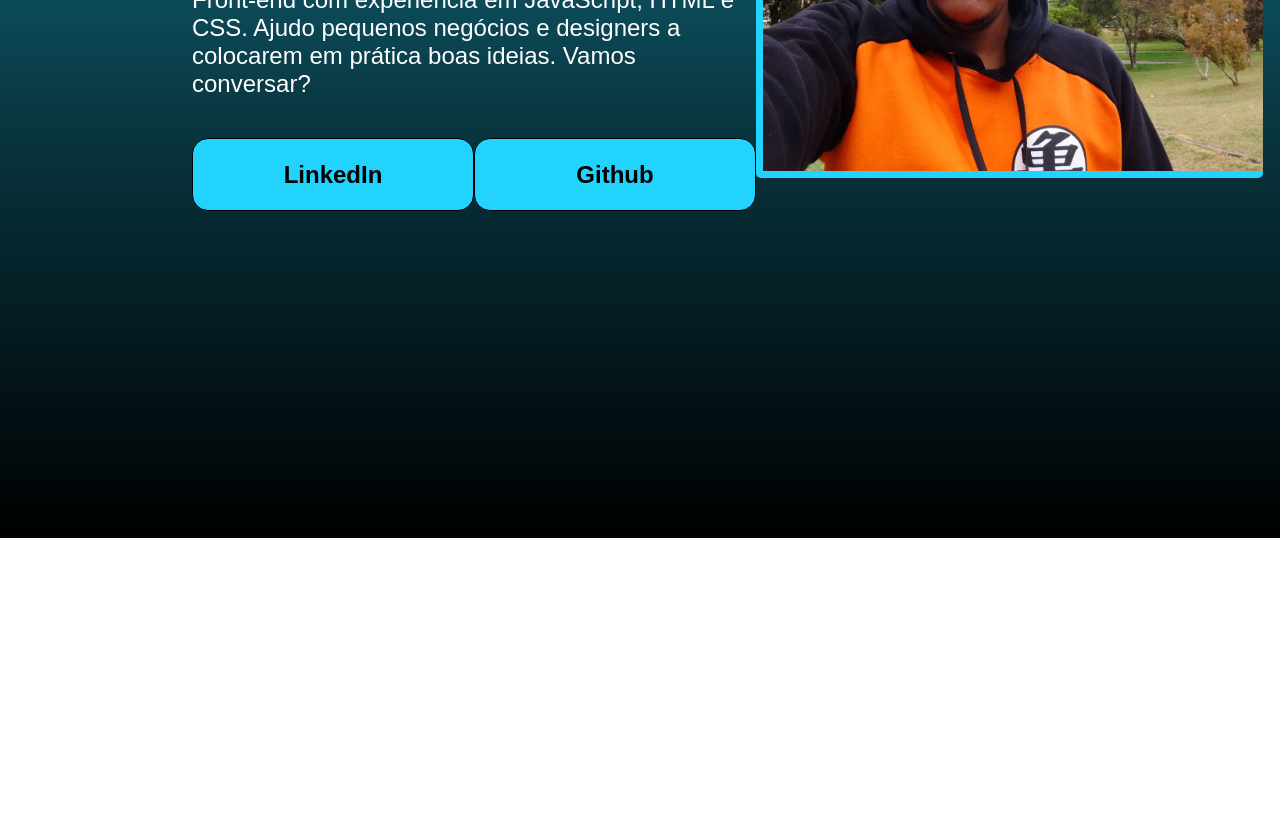
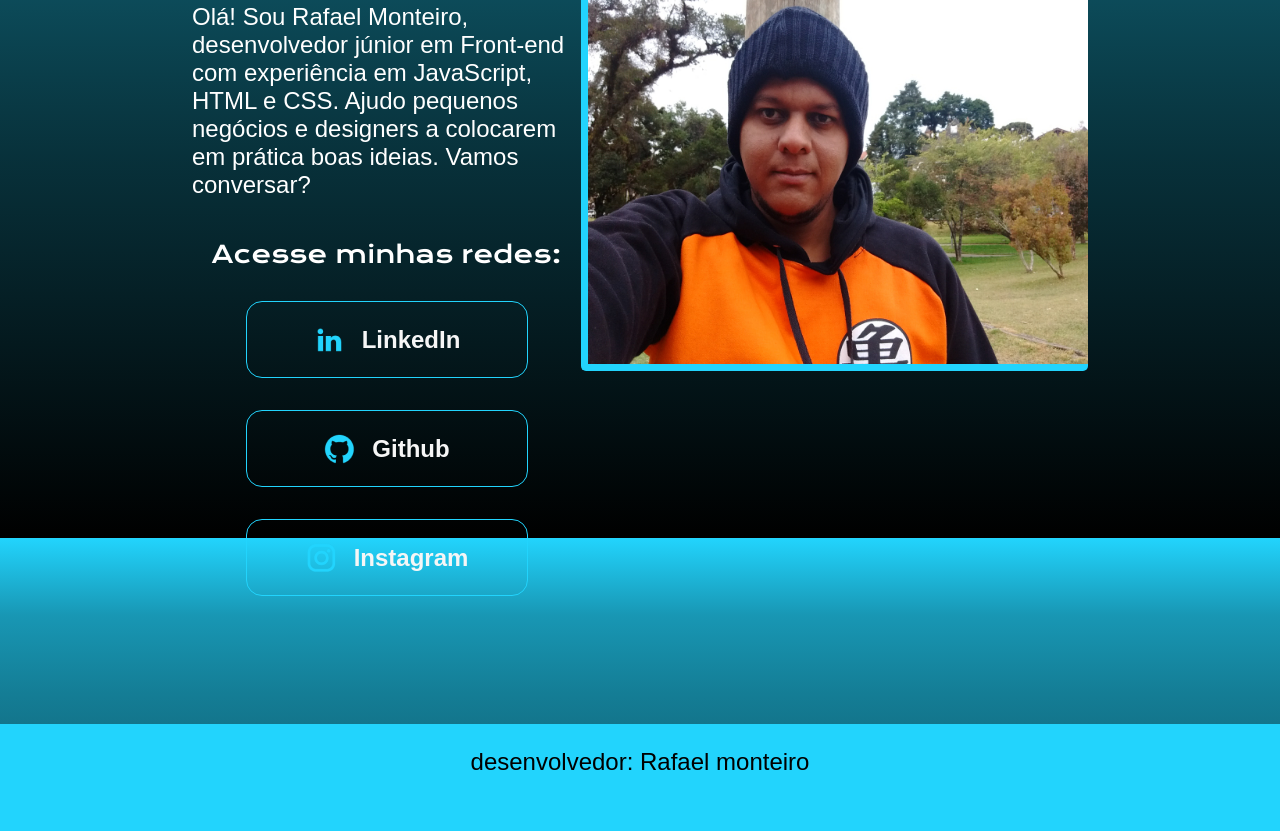
Before and after one commit to MonteiroBRR/meu-portfolio, a plain HTML site: page index.html in a window 1280 px wide. Shown: the part 390-1221 px from the top of the page. Before the commit the page ends 928 px from the top, so only its background shows below. Drawn offline with nearby package versions, Linux system fonts and the light colour scheme.

Commit message:
adicionei um ropapé, adicionei mais um botão e icones no botão, modifiquei suas posições e adicionei efeito hover.

```diff
--- a/index.html
+++ b/index.html
@@ -16,15 +16,18 @@
             Ajudo pequenos negócios e designers a colocarem em prática boas ideias. Vamos conversar?
             </p>
             <div class="botoes-links">
-               <a class="botoes" href="https://www.linkedin.com/in/rafael-monteiro-48b4a272/"> LinkedIn </a>
-               <a class="botoes" href="https://github.com/MonteiroBRR"> Github </a>
+                <h2 class="botoes-links-subtitulo" >Acesse minhas redes:</h2>
+               <a class="botoes" href="https://www.linkedin.com/in/rafael-monteiro-48b4a272/">
+                <img src="./assets/linkedin.png" alt="ícone do LinkedIn"> LinkedIn</a>
+               <a class="botoes" href="https://github.com/MonteiroBRR"><img src="./assets/github.png" alt="ícone do Github"> Github </a>
+               <a class="botoes" href="https://www.instagram.com/rafaelllmonteiro/"> <img src="./assets/instagram.png" alt="ícone do Instagram"> Instagram</a>
             </div>
         </section>
-        <img src="./assets/foto_portifolio_campos_do_jordao.jpg" alt="minha foto de portfolio">
+        <img class="foto_do_portfolio" src="./assets/foto_portifolio_campos_do_jordao.jpg" alt="minha foto de portfolio">
     </main>
     </header>
-    <footer>
-
+    <footer class="rodape">
+        <p>desenvolvedor: Rafael monteiro</p>
     </footer>
 </body>
 </html>
--- a/style/style.css
+++ b/style/style.css
@@ -26,7 +26,7 @@
     color: #22D4FD;
 }
 
-img{
+.foto_do_portfolio{
     width: 500px;
     height: 400px;
     border-width: 7px;
@@ -51,19 +51,47 @@
 
 .botoes-links{
     display: flex;
-    justify-content: space-between;
+    flex-direction: column;
+    align-items: center;
+    gap: 32px;
+}
+
+.botoes-links-subtitulo{
+    font-size: 24px;
+    font-family: 'Krona One', sans-serif;
+    font-weight: 400;
 }
 
 .botoes{
-    background-color: #22D4FD;
+    display: flex;
+    justify-content: center;
+    align-items: center;
+    gap: 16px;
     width: 280px;
     font-size: 24px;
     font-weight: 600;
     text-align: center;
     font-family: 'Montserrat', sans-serif;
     border-radius: 16px;
-    border: 1px solid black;
+    border: 1px solid #22D4FD;
     padding: 21.5px 0px;
     text-decoration: none;
+    color: #f6f6f6;
+}
+
+.botoes:hover{
+    background: #000000;
+}
+
+.rodape{
+    display: flex;
+    justify-content: center;
+    padding: 24px;
+    font-size: 24px;
+    font-family:'Montserrat', sans-serif;
+    font-weight: 400;
+    text-align: center;
+    background: #22D4FD;
+    height: 80px;
     color: #000000;
 }
```
Also changed, not shown: assets/github.png (added), assets/instagram.png (added), assets/linkedin.png (added), assets/twitch.png (added), assets/twitter.png (added).
